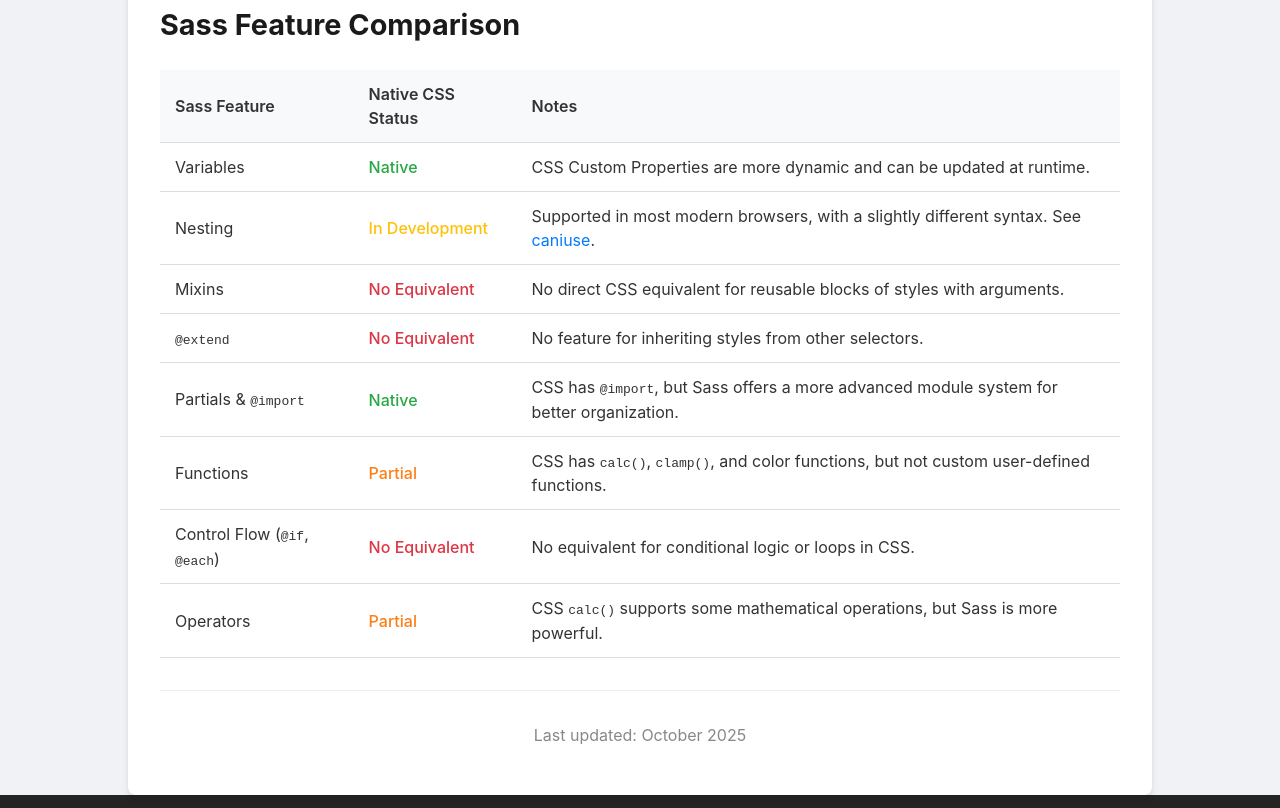
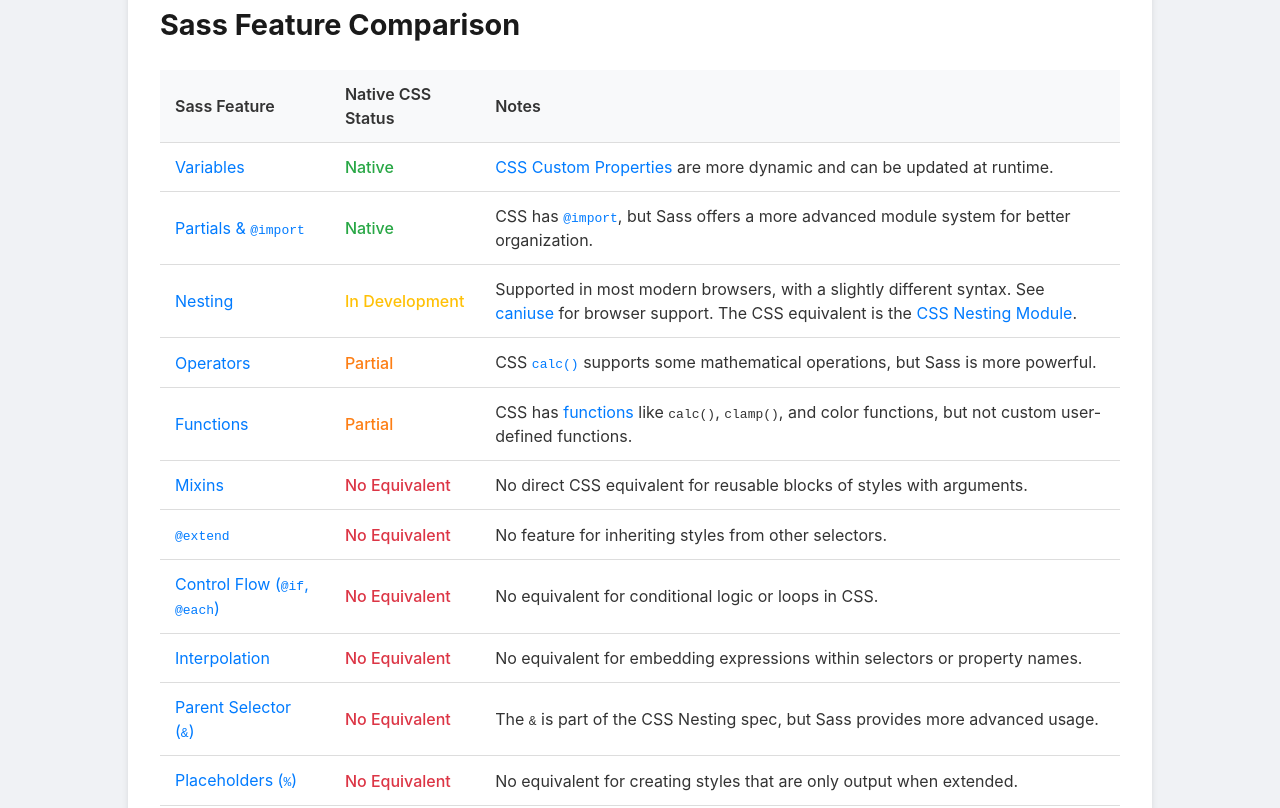
Before and after one commit to walter-0/do-i-still-need-sass, a website built with Vite: page index.html in a window 1280 px wide. Shown: the part 256-1064 px from the top of the page. Built offline with nearby package versions, Linux system fonts and the light colour scheme.

Commit message:
feat: Expand comparison table with more Sass features and documentation links

```diff
--- a/index.html
+++ b/index.html
@@ -24,52 +24,91 @@
           </thead>
           <tbody>
             <tr>
-              <td>Variables</td>
+              <td><a href="https://sass-lang.com/documentation/variables">Variables</a></td>
               <td class="status-native">Native</td>
-              <td>CSS Custom Properties are more dynamic and can be updated at runtime.</td>
+              <td>
+                <a href="https://developer.mozilla.org/en-US/docs/Web/CSS/Using_CSS_custom_properties"
+                  >CSS Custom Properties</a
+                >
+                are more dynamic and can be updated at runtime.
+              </td>
             </tr>
             <tr>
-              <td>Nesting</td>
+              <td>
+                <a href="https://sass-lang.com/documentation/at-rules/import">Partials & <code>@import</code></a>
+              </td>
+              <td class="status-native">Native</td>
+              <td>
+                CSS has <a href="https://developer.mozilla.org/en-US/docs/Web/CSS/@import"><code>@import</code></a
+                >, but Sass offers a more advanced module system for better organization.
+              </td>
+            </tr>
+            <tr>
+              <td><a href="https://sass-lang.com/documentation/style-rules/nesting">Nesting</a></td>
               <td class="status-development">In Development</td>
               <td>
                 Supported in most modern browsers, with a slightly different syntax. See
-                <a href="https://caniuse.com/css-nesting">caniuse</a>.
+                <a href="https://caniuse.com/css-nesting">caniuse</a> for browser support. The CSS equivalent is the
+                <a href="https://developer.mozilla.org/en-US/docs/Web/CSS/CSS_nesting">CSS Nesting Module</a>.
               </td>
             </tr>
             <tr>
-              <td>Mixins</td>
+              <td><a href="https://sass-lang.com/documentation/operators">Operators</a></td>
+              <td class="status-partial">Partial</td>
+              <td>
+                CSS <a href="https://developer.mozilla.org/en-US/docs/Web/CSS/calc()"><code>calc()</code></a> supports
+                some mathematical operations, but Sass is more powerful.
+              </td>
+            </tr>
+            <tr>
+              <td><a href="https://sass-lang.com/documentation/functions">Functions</a></td>
+              <td class="status-partial">Partial</td>
+              <td>
+                CSS has <a href="https://developer.mozilla.org/en-US/docs/Web/CSS/CSS_Functions">functions</a> like
+                <code>calc()</code>, <code>clamp()</code>, and color functions, but not custom user-defined functions.
+              </td>
+            </tr>
+            <tr>
+              <td><a href="https://sass-lang.com/documentation/at-rules/mixin">Mixins</a></td>
               <td class="status-no-equivalent">No Equivalent</td>
               <td>No direct CSS equivalent for reusable blocks of styles with arguments.</td>
             </tr>
             <tr>
-              <td><code>@extend</code></td>
+              <td>
+                <a href="https://sass-lang.com/documentation/at-rules/extend"><code>@extend</code></a>
+              </td>
               <td class="status-no-equivalent">No Equivalent</td>
               <td>No feature for inheriting styles from other selectors.</td>
             </tr>
             <tr>
-              <td>Partials & <code>@import</code></td>
-              <td class="status-native">Native</td>
               <td>
-                CSS has <code>@import</code>, but Sass offers a more advanced module system for better organization.
+                <a href="https://sass-lang.com/documentation/at-rules/control"
+                  >Control Flow (<code>@if</code>, <code>@each</code>)</a
+                >
               </td>
-            </tr>
-            <tr>
-              <td>Functions</td>
-              <td class="status-partial">Partial</td>
-              <td>
-                CSS has <code>calc()</code>, <code>clamp()</code>, and color functions, but not custom user-defined
-                functions.
-              </td>
-            </tr>
-            <tr>
-              <td>Control Flow (<code>@if</code>, <code>@each</code>)</td>
               <td class="status-no-equivalent">No Equivalent</td>
               <td>No equivalent for conditional logic or loops in CSS.</td>
             </tr>
             <tr>
-              <td>Operators</td>
-              <td class="status-partial">Partial</td>
-              <td>CSS <code>calc()</code> supports some mathematical operations, but Sass is more powerful.</td>
+              <td><a href="https://sass-lang.com/documentation/interpolation">Interpolation</a></td>
+              <td class="status-no-equivalent">No Equivalent</td>
+              <td>No equivalent for embedding expressions within selectors or property names.</td>
+            </tr>
+            <tr>
+              <td>
+                <a href="https://sass-lang.com/documentation/style-rules/parent-selector"
+                  >Parent Selector (<code>&</code>)</a
+                >
+              </td>
+              <td class="status-no-equivalent">No Equivalent</td>
+              <td>The <code>&</code> is part of the CSS Nesting spec, but Sass provides more advanced usage.</td>
+            </tr>
+            <tr>
+              <td>
+                <a href="https://sass-lang.com/documentation/placeholder-selectors">Placeholders (<code>%</code>)</a>
+              </td>
+              <td class="status-no-equivalent">No Equivalent</td>
+              <td>No equivalent for creating styles that are only output when extended.</td>
             </tr>
           </tbody>
         </table>
```
